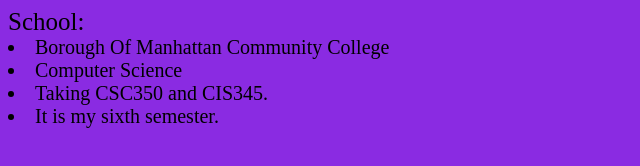
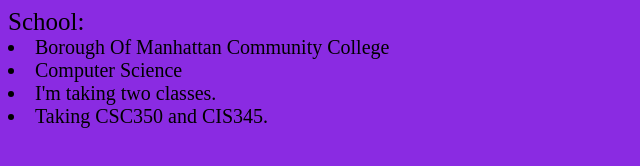
Before and after one commit to alexcamacho5/project1, a plain HTML site: page myUniversity.html in a window 1280 px wide. Shown: the whole page, without its empty margins (0-640 px from the left). Drawn offline with Linux system fonts and the light colour scheme.

Commit message:
Update myUniversity.html

```diff
--- a/myUniversity.html
+++ b/myUniversity.html
@@ -27,8 +27,9 @@ li {
 School:
     <li>Borough Of Manhattan Community College</li>
     <li>Computer Science</li>
+    <li>I'm taking two classes.</li>
     <li>Taking CSC350 and CIS345.</li>
-    <li>It is my sixth semester.</li>
+
 
 
 </body>
```
